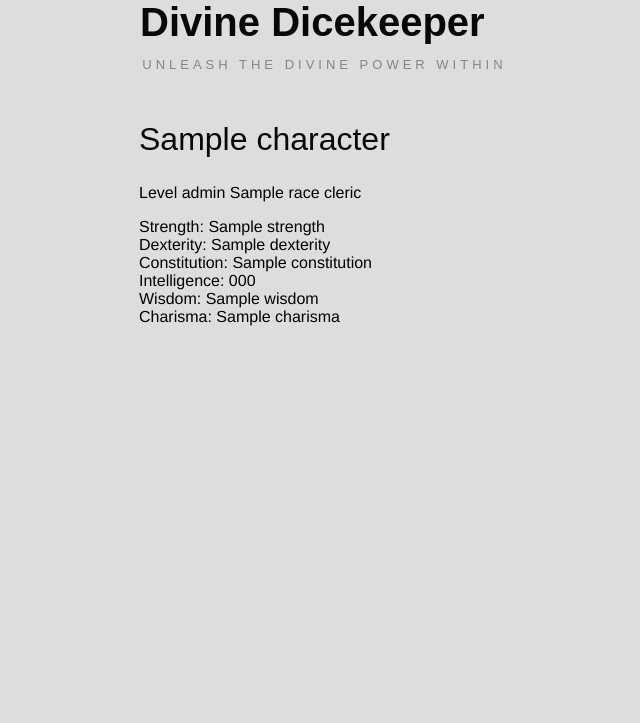
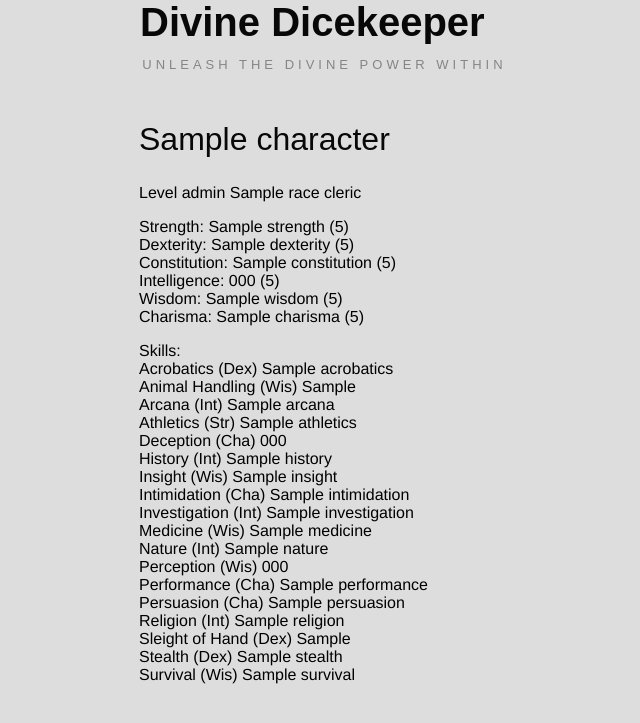
Before and after one commit to stalola/dnd-cleric-character-sheet, a Flask app: template templates/character.html in a window 1280 px wide. Shown: the top 723 px of the page, without its empty margins (141-781 px from the left). Run offline with Flask 3, Linux system fonts and the light colour scheme; the template is opened without the code that fills it: most values are stand-ins (such as "Sample title", 1, 10 or a date in 2020).

Commit message:
Adding skills to the character

```diff
--- a/routes.py
+++ b/routes.py
@@ -50,7 +50,7 @@ def new_character():
         dexterity = request.form["dexterity"]
         constitution = request.form["constitution"]
         intelligence = request.form["intelligence"]
-        if characters.update(character_name, speed, race, level, wisdom, strength, charisma,
+        if characters.create(character_name, speed, race, level, wisdom, strength, charisma,
                              dexterity, constitution, intelligence):
             return redirect("/")
         return render_template("error.html", message="Updating failed")
--- a/templates/character.html
+++ b/templates/character.html
@@ -6,11 +6,33 @@
     Level {{ character.level }} {{ character.race }} cleric
 </p>
 <p>
-    Strength: {{ character.strength }} <br>
-    Dexterity: {{ character.dexterity }} <br>
-    Constitution: {{ character.constitution }} <br>
-    Intelligence: {{ character.intelligence }} <br>
-    Wisdom: {{ character.wisdom }} <br>
-    Charisma: {{ character.charisma }} <br>
+    Strength: {{ character.strength }} ({{ (character.strength - 10)//2 }}) <br>
+    Dexterity: {{ character.dexterity }} ({{ (character.dexterity - 10)//2 }}) <br>
+    Constitution: {{ character.constitution }} ({{ (character.constitution - 10)//2 }}) <br>
+    Intelligence: {{ character.intelligence }} ({{ (character.intelligence - 10)//2 }}) <br>
+    Wisdom: {{ character.wisdom }} ({{ (character.wisdom - 10)//2 }}) <br>
+    Charisma: {{ character.charisma }} ({{ (character.charisma - 10)//2 }}) <br>
+</p>
+
+<p>
+    Skills:<br>
+    Acrobatics (Dex) {{ character.acrobatics }} <br>
+    Animal Handling (Wis) {{ character.animal_handling }} <br>
+    Arcana (Int) {{ character.arcana }} <br>
+    Athletics (Str) {{ character.athletics }} <br>
+    Deception (Cha) {{ character.deception }} <br>
+    History (Int) {{ character.history }} <br>
+    Insight (Wis) {{ character.insight }} <br>
+    Intimidation (Cha) {{ character.intimidation }} <br>
+    Investigation (Int) {{ character.investigation }} <br>
+    Medicine (Wis) {{ character.medicine }} <br>
+    Nature (Int) {{ character.nature }} <br>
+    Perception (Wis) {{ character.perception }} <br>
+    Performance (Cha) {{ character.performance }} <br>
+    Persuasion (Cha) {{ character.persuasion }} <br>
+    Religion (Int) {{ character.religion }} <br>
+    Sleight of Hand (Dex) {{ character.sleight_of_hand }} <br>
+    Stealth (Dex) {{ character.stealth }} <br>
+    Survival (Wis) {{ character.survival }} <br>
 </p>
 {% endblock %}
```
Also changed, not shown: characters.py (+10 -14 lines), schema.sql (+20 -2 lines).
